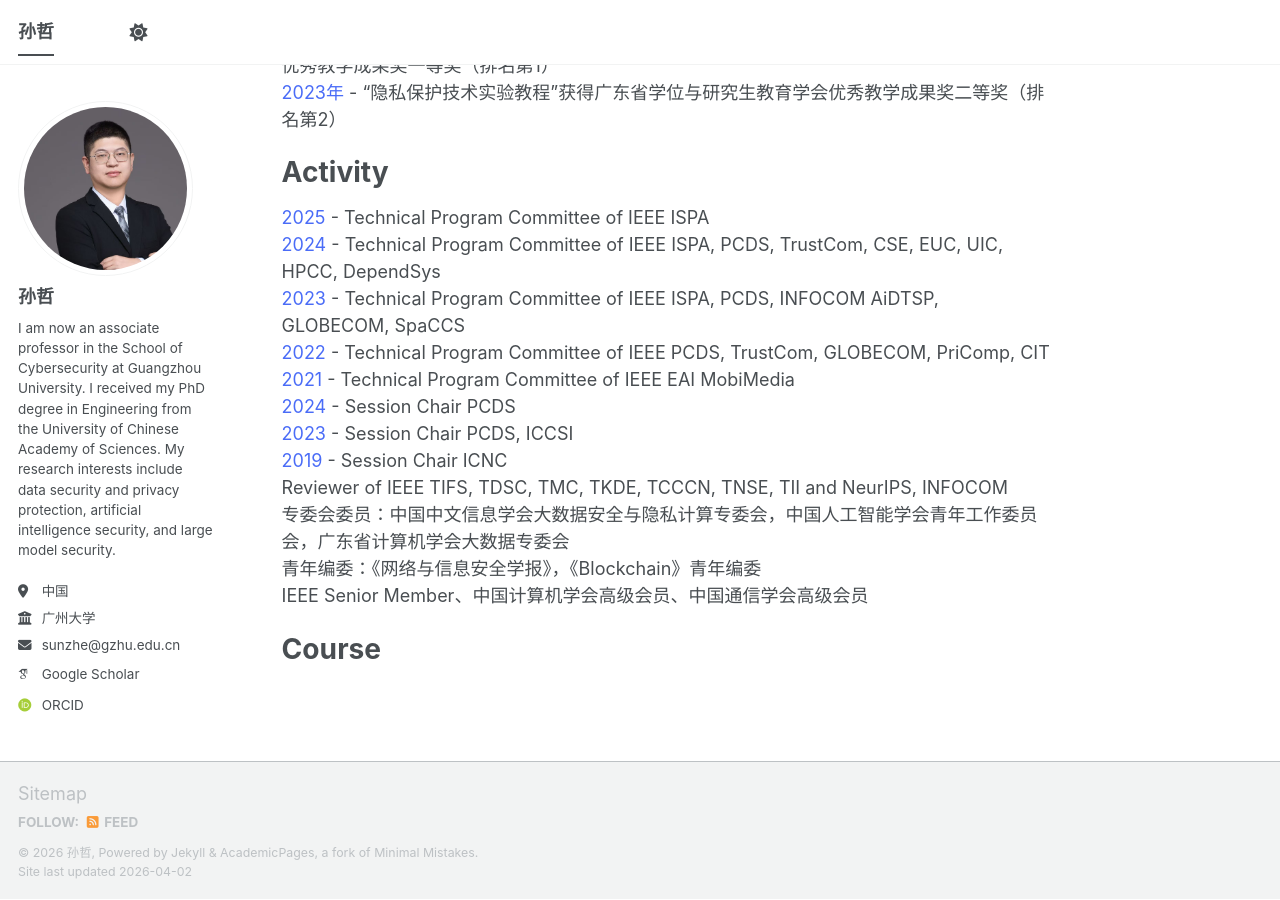
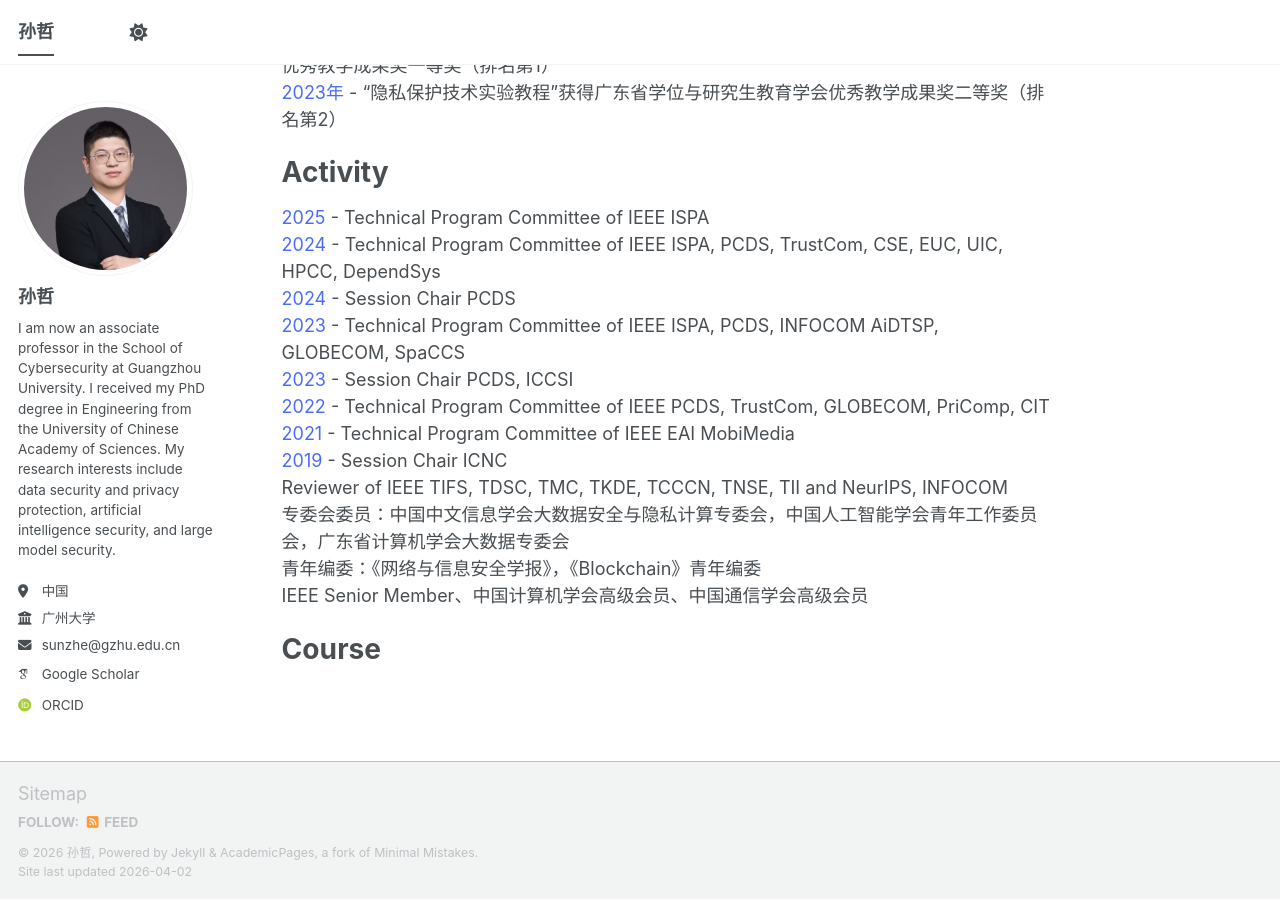
Before and after one commit to ZheSun208/ZheSun208.github.io, a Jekyll site: the page built from _pages/about.md, in a window 1280 px wide and 900 px high, scrolled down 2073 px. Built offline with Jekyll 4.4.1, drawn with Linux system fonts in a browser that asks for light colours; some web fonts are replaced; a script bundle is joined from its source files by our own code; library files that are not in the unit come from our copies.

Commit message:
Update about.md

```diff
--- a/_pages/about.md
+++ b/_pages/about.md
@@ -68,11 +68,11 @@ Activity
 ======
 <span style="color:#4a6cf7;">2025</span> - Technical Program Committee of IEEE ISPA
 <span style="color:#4a6cf7;">2024</span> - Technical Program Committee of IEEE ISPA, PCDS, TrustCom, CSE, EUC, UIC, HPCC, DependSys
+<span style="color:#4a6cf7;">2024</span> - Session Chair PCDS
 <span style="color:#4a6cf7;">2023</span> - Technical Program Committee of IEEE ISPA, PCDS, INFOCOM AiDTSP, GLOBECOM, SpaCCS
+<span style="color:#4a6cf7;">2023</span> - Session Chair PCDS, ICCSI
 <span style="color:#4a6cf7;">2022</span> - Technical Program Committee of IEEE PCDS, TrustCom, GLOBECOM, PriComp, CIT
 <span style="color:#4a6cf7;">2021</span> - Technical Program Committee of IEEE EAI MobiMedia
-<span style="color:#4a6cf7;">2024</span> - Session Chair PCDS
-<span style="color:#4a6cf7;">2023</span> - Session Chair PCDS, ICCSI
 <span style="color:#4a6cf7;">2019</span> - Session Chair ICNC
 Reviewer of IEEE TIFS, TDSC, TMC, TKDE, TCCCN, TNSE, TII and NeurIPS, INFOCOM
 专委会委员：中国中文信息学会大数据安全与隐私计算专委会，中国人工智能学会青年工作委员会，广东省计算机学会大数据专委会
```
